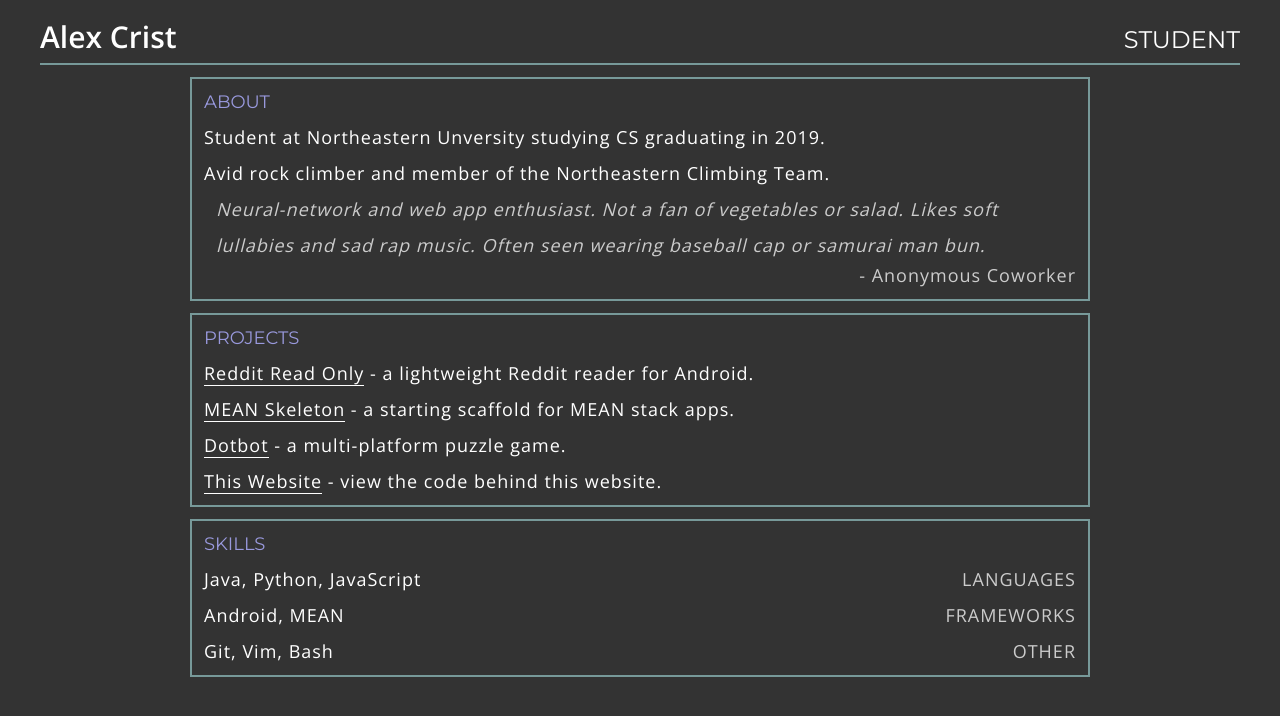
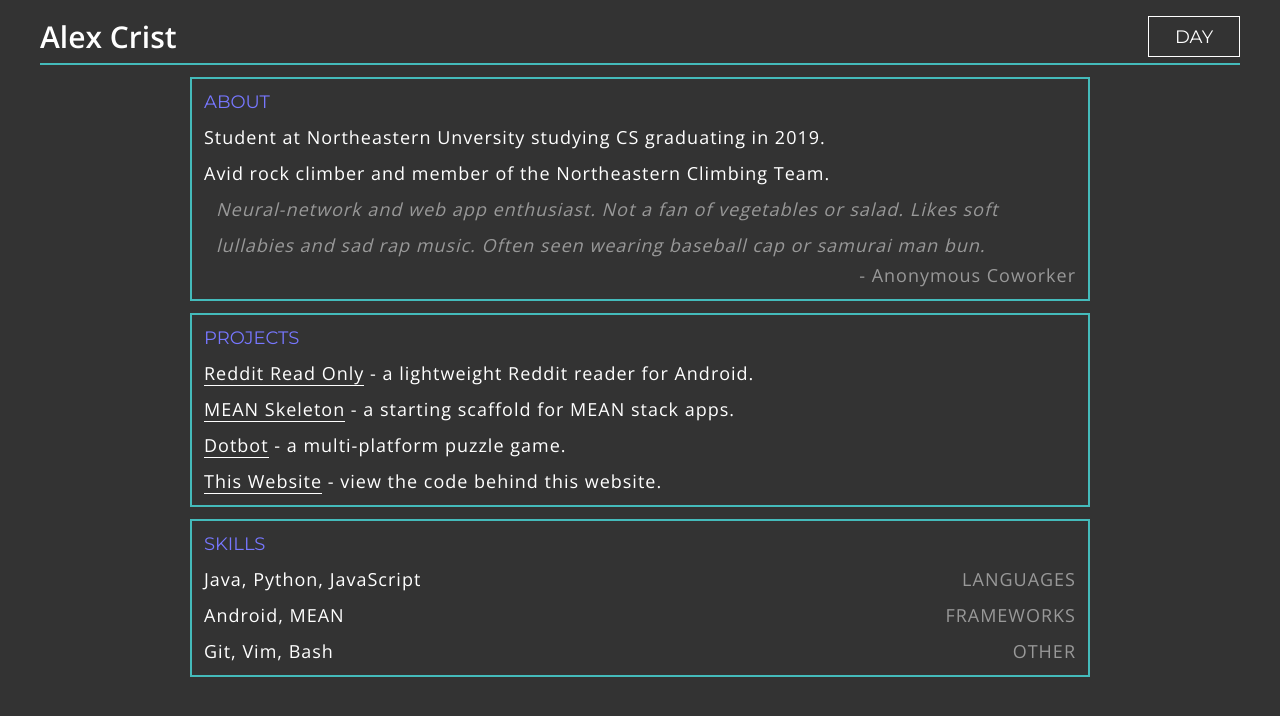
Before and after one commit to alexcrist/alexcrist.github.io, a plain HTML site: page index.html in a window 1280 px wide. Drawn offline with nearby package versions, Linux system fonts and the light colour scheme.

Commit message:
Add night/day button
- Added night/day button that toggles color scheme
- Increased color saturation
- Minor HTML refactoring

```diff
--- a/index.html
+++ b/index.html
@@ -8,10 +8,11 @@
     <link href='https://fonts.googleapis.com/css?family=Open+Sans:400,600' rel='stylesheet' type='text/css'>
     <link href='https://fonts.googleapis.com/css?family=Montserrat' rel='stylesheet' type='text/css'>
 </head>
-<body id="body">
+<body>
 
 <div class="header">
-    <div class="name">Alex Crist</div><div class="title">STUDENT</div>
+    <div class="name">Alex Crist</div>
+    <div class="light-button no-highlight" id="light-button">NIGHT</div>
 </div>
 
 <div class="content-container">
@@ -19,8 +20,8 @@
         <div class="content-header">ABOUT</div>
         <div class="content-description">Student at Northeastern Unversity studying CS graduating in 2019.</div>
         <div class="content-description">Avid rock climber and member of the Northeastern Climbing Team.</div>
-        <div class="content-description quote">Neural-network and web app enthusiast. Not a fan of vegetables or salad. Likes soft lullabies and sad rap music. Often seen wearing baseball cap or samurai man bun.</div>
-        <div class="content-description author">- Anonymous Coworker</div>
+        <div class="quote">Neural-network and web app enthusiast. Not a fan of vegetables or salad. Likes soft lullabies and sad rap music. Often seen wearing baseball cap or samurai man bun.</div>
+        <div class="author">- Anonymous Coworker</div>
     </div>
 
     <div class="content">
@@ -41,8 +42,6 @@
 
 <script src="./lib/jquery.min.js"></script>
 <script src="./lib/jquery.color.js"></script>
-<script>
-    $('#body').animate({backgroundColor: '#333333'}, 2500)
-</script>
+<script src="./js/index.js"></script>
 </body>
 </html>
--- /dev/null
+++ b/js/index.js
@@ -0,0 +1,45 @@
+'use strict';
+
+var FADE_TIME = 1500; // milliseconds
+var BUTTON_TEXT = ['NIGHT', 'DAY'];
+var COLORS = {
+    text: ['black', 'white'],
+    body: ['white', '#333']
+};
+
+var index = 0;
+
+// Toggle light mode on load as a demo
+toggleLightMode();
+
+// Toggle light mode when Night/Day button pressed
+$('#light-button').click(toggleLightMode);
+
+// Toggle light mode
+function toggleLightMode() {
+
+    // Increment color index
+    index = (index + 1) % 2;
+
+    // Toggle text color
+    changeColor('a, .name, .light-button, .content-description', {
+        color: COLORS.text[index],
+        borderColor: COLORS.text[index]
+    });
+
+    // Toggle body color
+    changeColor('body', {
+        backgroundColor: COLORS.body[index]
+    });
+
+    // Toggle text on Night/Day button
+    $('.light-button').text(BUTTON_TEXT[index]);
+}
+
+// Change colors of given elements
+function changeColor(elements, options) {
+    $(elements).animate(options, {
+        duration: FADE_TIME,
+        queue: false
+    });
+}
--- a/styles/index.css
+++ b/styles/index.css
@@ -1,12 +1,3 @@
-* {
-    color: #ffffff;
-}
-
-div {
-    padding: 0;
-    margin: 0;
-}
-
 body {
     max-width: 1200px;
     padding: 1em;
@@ -14,30 +5,35 @@ body {
 }
 
 a {
+    color: black;
     text-decoration: none;
-    border-bottom: 1px solid white;
+    border-bottom: 1px solid black;
 }
 
 .header {
     padding: 0 0 6px 0;
-    border-bottom: 2px solid #779999;
+    border-bottom: 2px solid #4BB;
+    display: flex;
+    justify-content: space-between;
 }
 
 .name {
     font-family: 'Open Sans', sans-serif;
     font-weight: 600;
     font-size: 30px;
-    display: inline-block;
-    width: 50%;
-    text-align: left;
 }
 
-.title {
+.light-button {
     font-family: 'Montserrat', sans-serif;
-    font-size: 24px;
-    display: inline-block;
-    width: 50%;
-    text-align: right;
+    font-size: 18px;
+    border: 1px solid black;
+    padding-top: 9px;
+    text-align: center;
+    width: 90px;
+}
+
+.light-button:hover {
+    cursor: pointer;
 }
 
 .content-container {
@@ -46,12 +42,12 @@ a {
 }
 
 .content {
-    border: 2px solid #779999;
+    border: 2px solid #4BB;
     margin-bottom: 12px;
 }
 
 .content-header {
-    color: #9999dd;
+    color: #77F;
     font-family: 'Montserrat', sans-serif;
     font-size: 18px;
     margin: 12px 0 12px 12px;
@@ -66,19 +62,33 @@ a {
 }
 
 .quote {
+    color: #999;
+    font-family: 'Open Sans', sans-serif;
+    font-weight: 400;
+    font-size: 18px;
+    font-style: italic;
+    letter-spacing: 1px;
+    line-height: 36px;
     margin: -6px 24px 0 24px;
-    color: #cccccc;
-    font-style: italic;
-    line-height: 36px;
 }
 
 .author {
+    color: #999;
+    font-family: 'Open Sans', sans-serif;
+    font-weight: 400;
+    font-size: 18px;
+    letter-spacing: 1px;
+    text-align: right;
     margin: 0px 12px 12px 12px;
-    color: #cccccc;
-    text-align: right;
 }
 
 .category {
-    color: #cccccc;
+    color: #999;
     float: right;
 }
+
+.no-highlight {
+    -webkit-user-select: none;
+    -moz-user-select: none;
+    -ms-user-select: none;
+}
```
